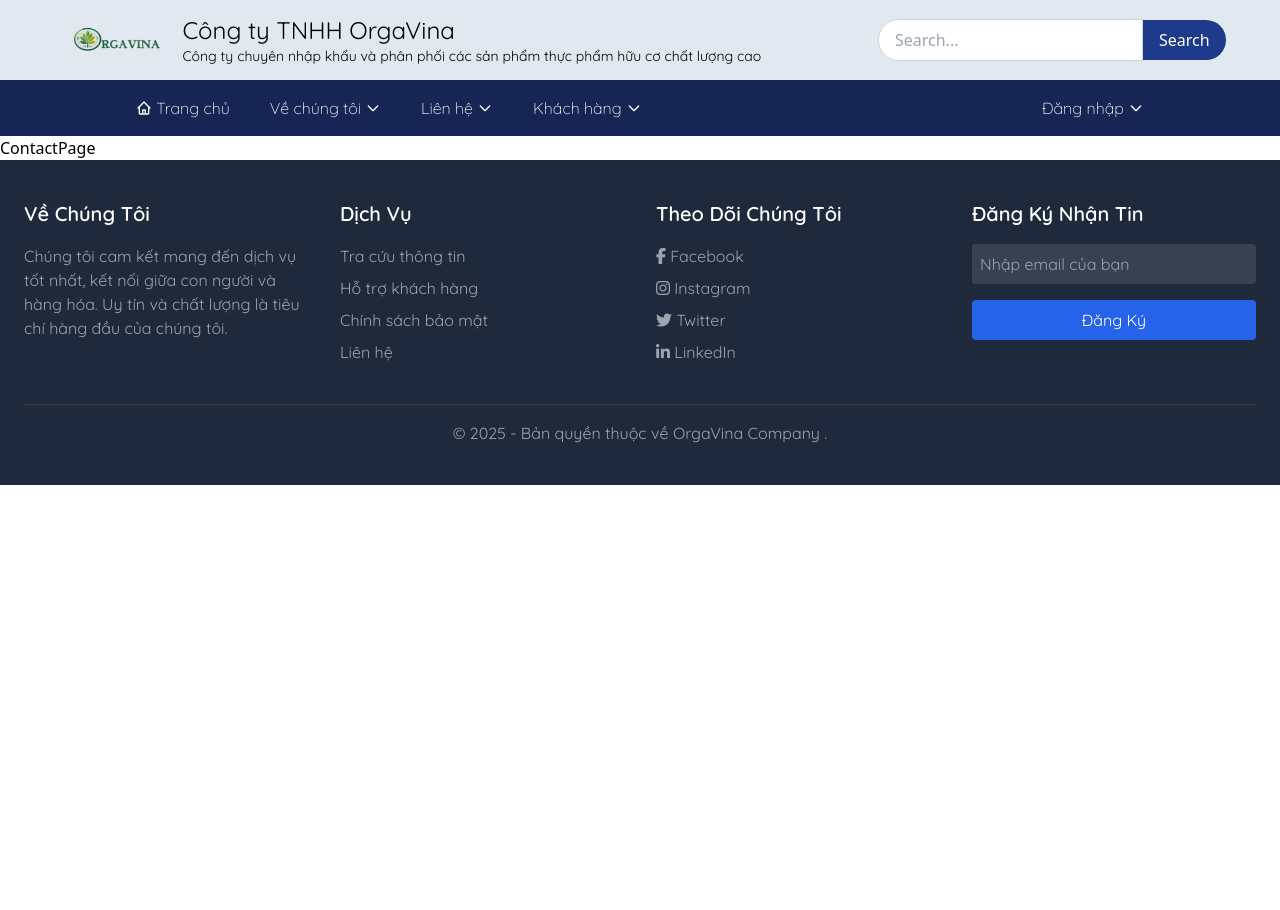
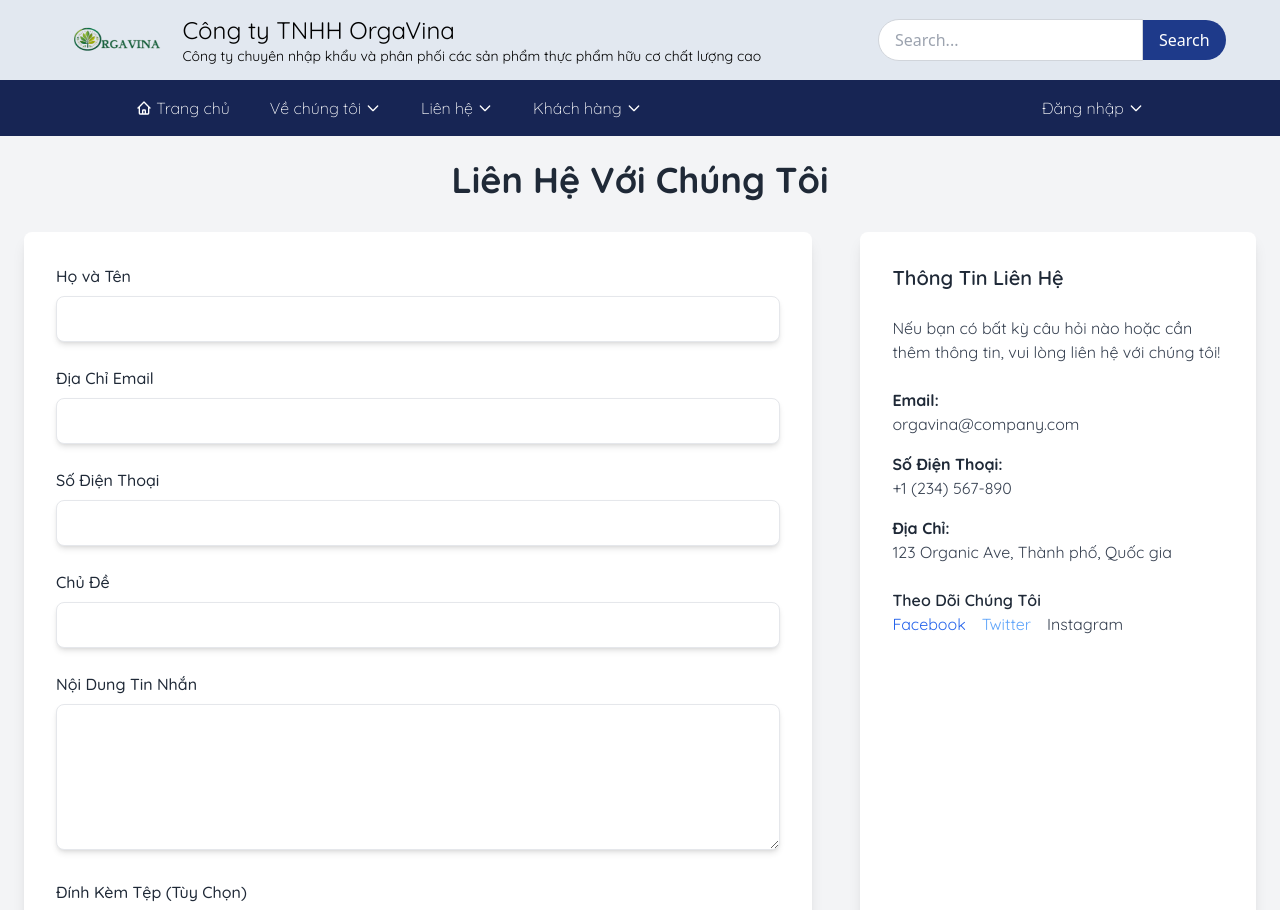
Before and after one commit to quoc10973/OrgaVina-Company-UI-Design, a React (Vite) app: page /contact in a window 1280 px wide. Shown: the top 910 px of the page. Before the commit the page ends 800 px from the top, so only its background shows below. Built offline with nearby package versions, Linux system fonts and the light colour scheme.

Commit message:
add contactPage

```diff
--- a/src/pages/ContactPage.jsx
+++ b/src/pages/ContactPage.jsx
@@ -1,9 +1,184 @@
-import React from 'react'
+import React, { useState, useEffect } from 'react';
 
 const ContactPage = () => {
+    const [isVisible, setIsVisible] = useState(false);
+
+    useEffect(() => {
+        const timer = setTimeout(() => {
+            setIsVisible(true);
+        }, 300);  // Hiển thị sau 0.3 giây
+
+        // Cuộn trang lên đầu khi component được render
+        window.scrollTo(0, 0);
+
+        return () => {
+            clearTimeout(timer);
+        };
+    }, []);
+
+    const [formData, setFormData] = useState({
+        name: '',
+        email: '',
+        phone: '',
+        subject: '',
+        message: '',
+        attachment: null,
+    });
+
+    const handleChange = (e) => {
+        const { name, value } = e.target;
+        setFormData({
+            ...formData,
+            [name]: value,
+        });
+    };
+
+    const handleFileChange = (e) => {
+        setFormData({
+            ...formData,
+            attachment: e.target.files[0],
+        });
+    };
+
+    const handleSubmit = (e) => {
+        e.preventDefault();
+        console.log('Đã gửi form:', formData);
+        setFormData({ name: '', email: '', phone: '', subject: '', message: '', attachment: null });
+    };
+
     return (
-        <div>ContactPage</div>
-    )
-}
+        <div className={`flex flex-col items-center justify-center min-h-screen p-6 bg-gray-100 font-quicksand ${isVisible ? 'opacity-100' : 'opacity-0'} transition-opacity duration-1000`}>
+            <h1 className="text-3xl lg:text-4xl font-bold mb-8 text-gray-800">Liên Hệ Với Chúng Tôi</h1>
 
-export default ContactPage
+            <div className="flex flex-col lg:flex-row w-full max-w-7xl gap-12">
+                <div className="w-full lg:w-2/3 bg-white p-8 rounded-lg shadow-lg">
+                    <form onSubmit={handleSubmit}>
+                        <div className="mb-6">
+                            <label className="block text-gray-800 text-sm lg:text-base font-medium mb-2" htmlFor="name">
+                                Họ và Tên
+                            </label>
+                            <input
+                                type="text"
+                                id="name"
+                                name="name"
+                                value={formData.name}
+                                onChange={handleChange}
+                                required
+                                className="shadow-md appearance-none border rounded-lg w-full py-3 px-4 text-gray-700 leading-tight focus:outline-none focus:ring-2 focus:ring-blue-500 focus:border-transparent"
+                            />
+                        </div>
+
+                        <div className="mb-6">
+                            <label className="block text-gray-800 text-sm lg:text-base font-medium mb-2" htmlFor="email">
+                                Địa Chỉ Email
+                            </label>
+                            <input
+                                type="email"
+                                id="email"
+                                name="email"
+                                value={formData.email}
+                                onChange={handleChange}
+                                required
+                                className="shadow-md appearance-none border rounded-lg w-full py-3 px-4 text-gray-700 leading-tight focus:outline-none focus:ring-2 focus:ring-blue-500 focus:border-transparent"
+                            />
+                        </div>
+
+                        <div className="mb-6">
+                            <label className="block text-gray-800 text-sm lg:text-base font-medium mb-2" htmlFor="phone">
+                                Số Điện Thoại
+                            </label>
+                            <input
+                                type="tel"
+                                id="phone"
+                                name="phone"
+                                value={formData.phone}
+                                onChange={handleChange}
+                                className="shadow-md appearance-none border rounded-lg w-full py-3 px-4 text-gray-700 leading-tight focus:outline-none focus:ring-2 focus:ring-blue-500 focus:border-transparent"
+                            />
+                        </div>
+
+                        <div className="mb-6">
+                            <label className="block text-gray-800 text-sm lg:text-base font-medium mb-2" htmlFor="subject">
+                                Chủ Đề
+                            </label>
+                            <input
+                                type="text"
+                                id="subject"
+                                name="subject"
+                                value={formData.subject}
+                                onChange={handleChange}
+                                className="shadow-md appearance-none border rounded-lg w-full py-3 px-4 text-gray-700 leading-tight focus:outline-none focus:ring-2 focus:ring-blue-500 focus:border-transparent"
+                            />
+                        </div>
+
+                        <div className="mb-6">
+                            <label className="block text-gray-800 text-sm lg:text-base font-medium mb-2" htmlFor="message">
+                                Nội Dung Tin Nhắn
+                            </label>
+                            <textarea
+                                id="message"
+                                name="message"
+                                value={formData.message}
+                                onChange={handleChange}
+                                required
+                                rows="6"
+                                className="shadow-md appearance-none border rounded-lg w-full py-3 px-4 text-gray-700 leading-tight focus:outline-none focus:ring-2 focus:ring-blue-500 focus:border-transparent"
+                            />
+                        </div>
+
+                        <div className="mb-6">
+                            <label className="block text-gray-800 text-sm lg:text-base font-medium mb-2" htmlFor="attachment">
+                                Đính Kèm Tệp (Tùy Chọn)
+                            </label>
+                            <input
+                                type="file"
+                                id="attachment"
+                                name="attachment"
+                                onChange={handleFileChange}
+                                className="shadow-md appearance-none border rounded-lg w-full py-3 px-4 text-gray-700 leading-tight focus:outline-none focus:ring-2 focus:ring-blue-500 focus:border-transparent"
+                            />
+                        </div>
+
+                        <div className="flex items-center justify-center">
+                            <button
+                                type="submit"
+                                className="bg-blue-500 hover:bg-blue-700 text-white font-bold py-3 px-6 rounded-lg transition duration-300 ease-in-out focus:outline-none focus:ring-2 focus:ring-blue-500"
+                            >
+                                Gửi Tin Nhắn
+                            </button>
+                        </div>
+                    </form>
+                </div>
+
+                <div className="w-full lg:w-1/3 bg-white p-8 rounded-lg shadow-lg space-y-6">
+                    <h2 className="text-lg lg:text-xl font-semibold text-gray-800">Thông Tin Liên Hệ</h2>
+                    <p className="text-gray-700 text-sm lg:text-base">Nếu bạn có bất kỳ câu hỏi nào hoặc cần thêm thông tin, vui lòng liên hệ với chúng tôi!</p>
+                    <div className="space-y-4">
+                        <div>
+                            <strong className="text-gray-800 text-sm lg:text-base">Email:</strong>
+                            <p className="text-gray-700 text-sm lg:text-base">orgavina@company.com</p>
+                        </div>
+                        <div>
+                            <strong className="text-gray-800 text-sm lg:text-base">Số Điện Thoại:</strong>
+                            <p className="text-gray-700 text-sm lg:text-base">+1 (234) 567-890</p>
+                        </div>
+                        <div>
+                            <strong className="text-gray-800 text-sm lg:text-base">Địa Chỉ:</strong>
+                            <p className="text-gray-700 text-sm lg:text-base">123 Organic Ave, Thành phố, Quốc gia</p>
+                        </div>
+                    </div>
+                    <div>
+                        <h3 className="text-sm lg:text-base font-semibold text-gray-800">Theo Dõi Chúng Tôi</h3>
+                        <div className="flex space-x-4">
+                            <a href="#" className="text-blue-600">Facebook</a>
+                            <a href="#" className="text-blue-400">Twitter</a>
+                            <a href="#" className="text-gray-700">Instagram</a>
+                        </div>
+                    </div>
+                </div>
+            </div>
+        </div>
+    );
+};
+
+export default ContactPage;
```
